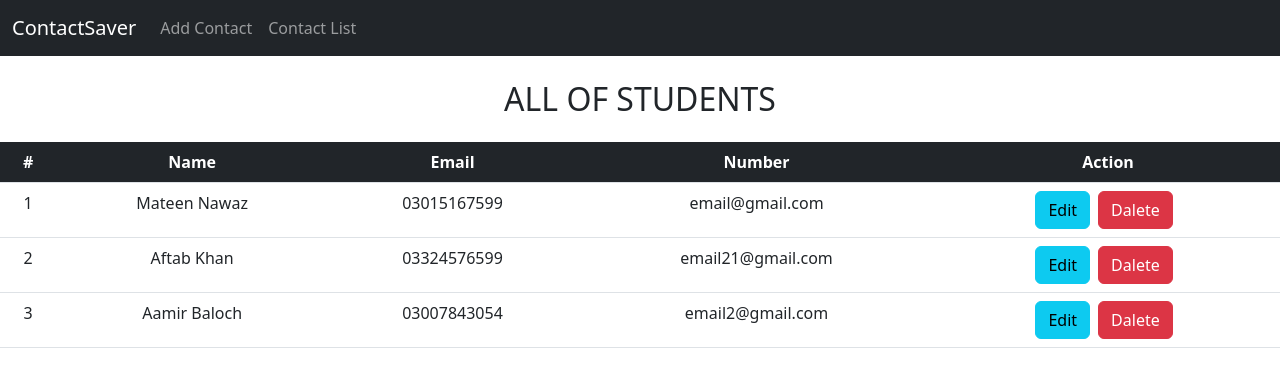
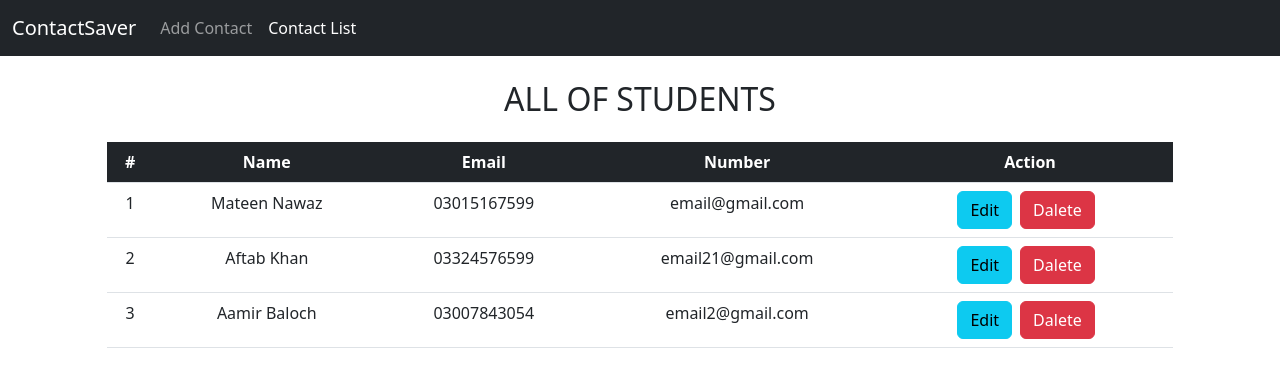
Before and after one commit to mateenNawaz86/Contact-Saving, a React (Create React App) app: page /contactlist in a window 1280 px wide. Shown: the top 378 px of the page. Built offline with nearby package versions, Linux system fonts and the light colour scheme.

Commit message:
delete functionality & finish the app.

```diff
--- a/src/components/AddContact.jsx
+++ b/src/components/AddContact.jsx
@@ -43,8 +43,7 @@ const AddContact = () => {
     // check entered number is there already exist or NOT
     const checkNum = contacts.find(
       (item) =>
-        item.id !== parseInt(id) &&
-        item.contactNum === enteredInp.contactNum
+        item.id !== parseInt(id) && item.contactNum === enteredInp.contactNum
     );
 
     if (checkNum) {
@@ -74,7 +73,7 @@ const AddContact = () => {
     <>
       <div className="container">
         <div className="row">
-          <h1 className="text-center my-5">ADD CONTACT</h1>
+          <h1 className="text-center my-5">ADD STUDENT</h1>
           <div className="col-md-6 shadow mx-auto p-5">
             <form onSubmit={addStdHandler}>
               <div className="mb-3">
--- a/src/components/ContactsList.jsx
+++ b/src/components/ContactsList.jsx
@@ -15,7 +15,7 @@ const ContactsList = () => {
 
   return (
     <>
-      <div className="col-lg-12 mx-auto mt-4">
+      <div className="col-lg-10 mx-auto mt-4">
         <h2 className="text-center mb-4">ALL OF STUDENTS</h2>
 
         <table className="table table-hover">
@@ -50,7 +50,7 @@ const ContactsList = () => {
                       data-bs-toggle="tooltip"
                       data-bs-placement="bottom"
                       data-bs-title="Tooltip on bottom"
-                      onClick={() => deleteHandler(contacts.id)}
+                      onClick={() => deleteHandler(item.id)}
                     >
                       Dalete
                     </button>
--- a/src/components/Home.jsx
+++ b/src/components/Home.jsx
@@ -8,7 +8,7 @@ const Home = () => {
       <div className="container">
         <div className="row">
           <div className="col-md-12 my-5 text-right">
-            <Link to="/addContact" className="btn btn-outline-primary d-inline">
+            <Link to="/addcontact" className="btn btn-outline-primary d-inline">
               Add Contact
             </Link>
           </div>
--- a/src/components/Navbar.jsx
+++ b/src/components/Navbar.jsx
@@ -38,7 +38,7 @@ const Navbar = () => {
               <li className="nav-item">
                 <Link
                   className={`nav-link ${
-                    location.pathname === "/list" ? "active" : ""
+                    location.pathname === "/contactlist" ? "active" : ""
                   }`}
                   to="/contactlist"
                 >
--- a/src/components/state/actions/index.jsx
+++ b/src/components/state/actions/index.jsx
@@ -15,6 +15,8 @@ export const updateStd = (item) => {
     });
   };
 };
+
+
 export const deleteStd = (item) => {
   return (dispatch) => {
     dispatch({
--- a/src/components/state/reducers/ContactReducer.jsx
+++ b/src/components/state/reducers/ContactReducer.jsx
@@ -35,6 +35,7 @@ const contactReducer = (state = initialState, action) => {
       const deleteStd = state.filter((item) =>
         item.id !== action.payload ? item : null
       );
+
       return (state = deleteStd);
     default:
       return state;
```
